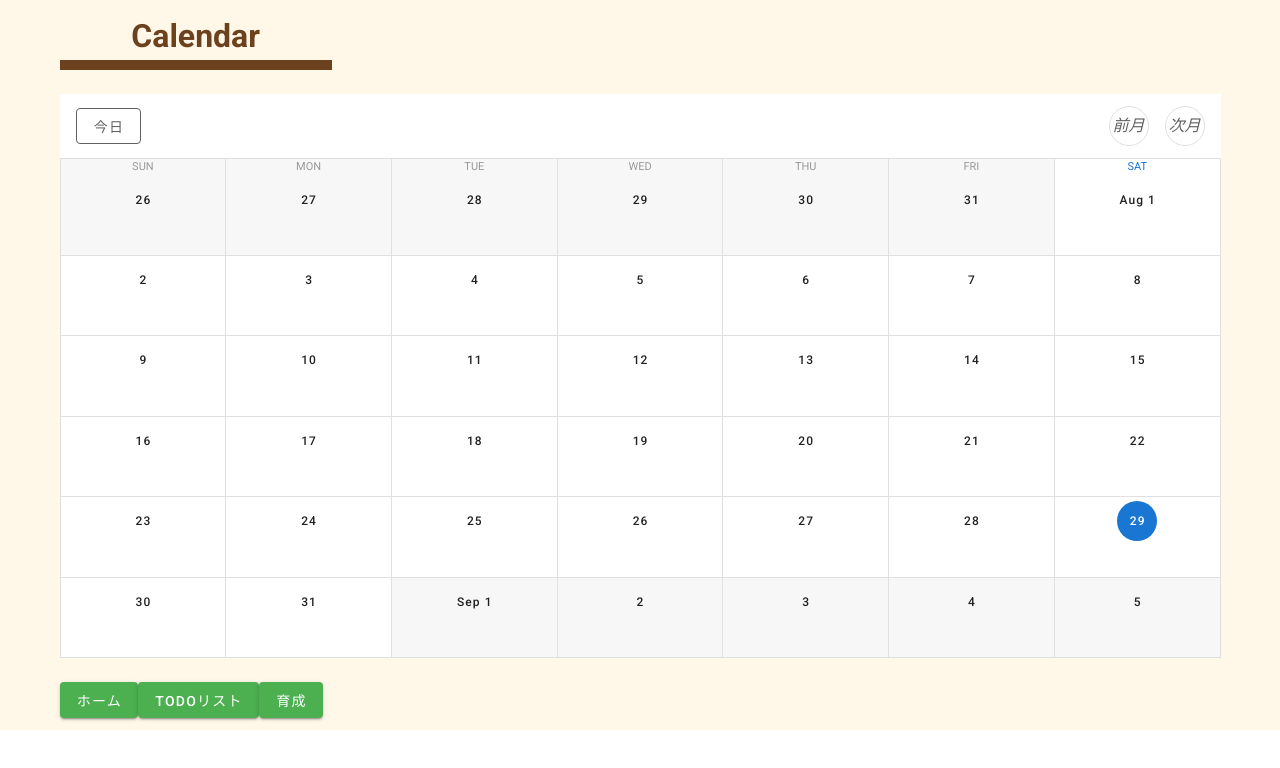
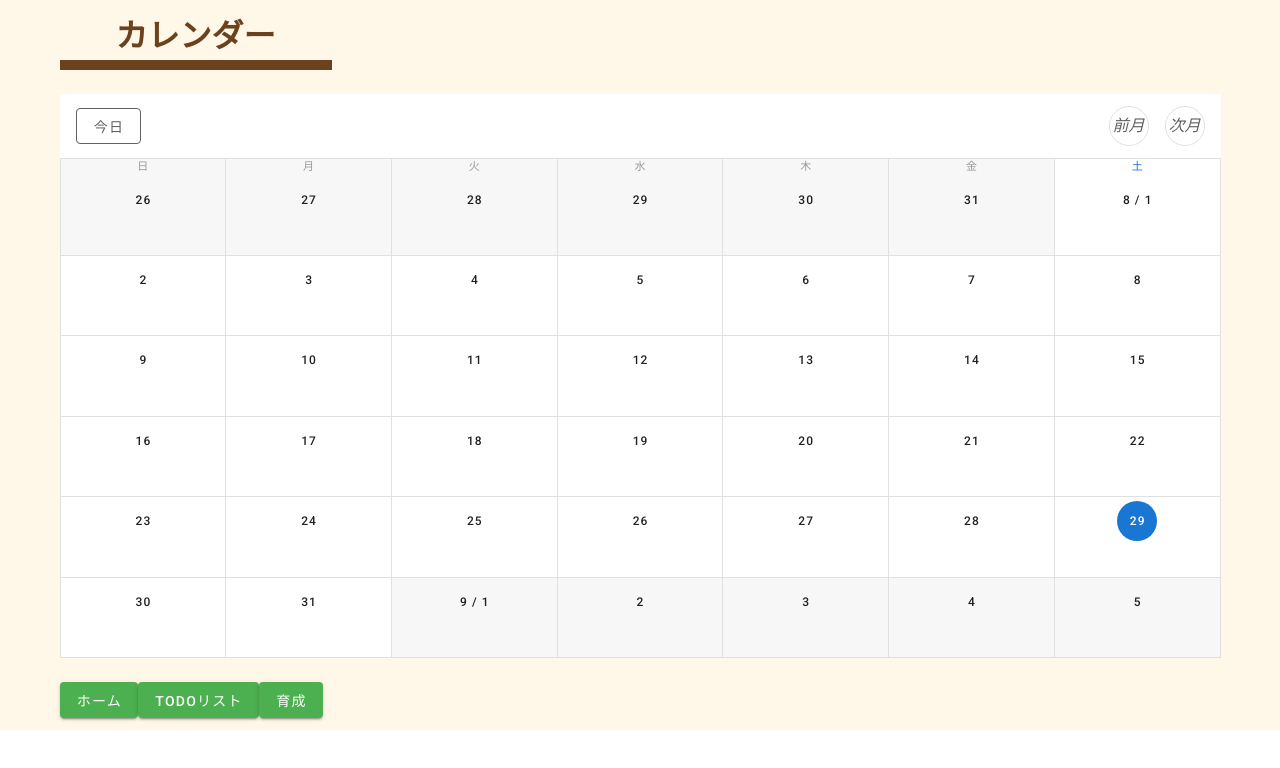
Before and after one commit to KK56ken/HackU_2020_vol.2_sysken, a Vue app in the folder raise_todo/: page /calendar in a window 1280 px wide. Shown: the top 768 px of the page. Built offline with nearby package versions, Linux system fonts and the light colour scheme.

Commit message:
カレンダーを日本語にした

```diff
--- a/raise_todo/src/pages/Calendar.vue
+++ b/raise_todo/src/pages/Calendar.vue
@@ -4,7 +4,7 @@
     <v-container>
       <v-row class="text-center">
         <v-col cols="6" sm="6" md="4" lg="3">
-          <h1>Calendar</h1>
+          <h1>カレンダー</h1>
           <v-divider></v-divider>
         </v-col>
       </v-row>
@@ -63,6 +63,9 @@
               :events="events"
               :event-color="getEventColor"
               @click:date="display"
+              locale="ja-jp"
+              :day-format="(timestamp) => new Date(timestamp.date).getDate()"
+              :month-format="(timestamp) => (new Date(timestamp.date).getMonth() + 1) + ' /'"
             ></v-calendar>
             <v-dialog v-model="dialog" width="500">
               <v-card>
```
